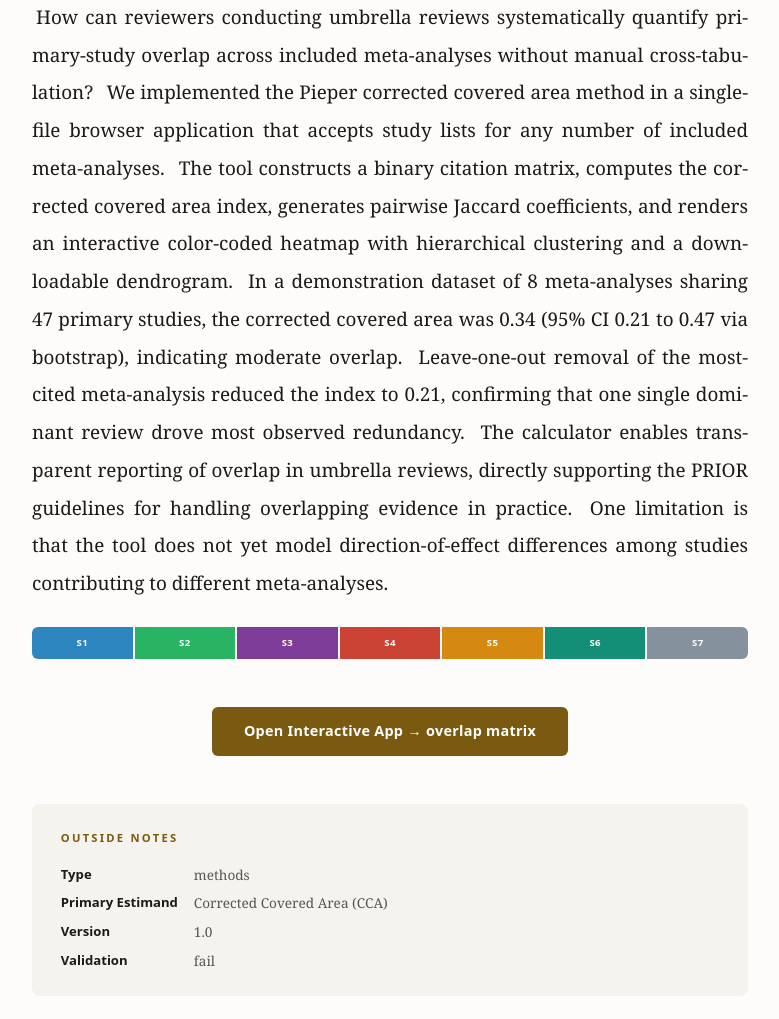
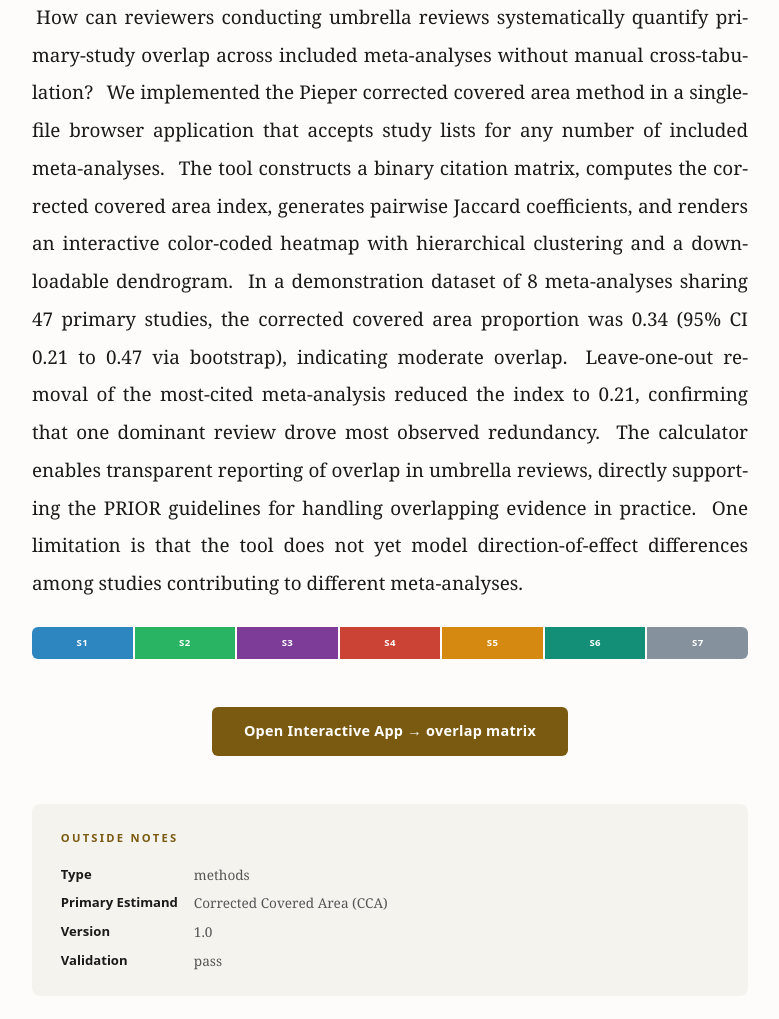
Before and after one commit to mahmood726-cyber/overlapmatrix, a plain HTML site: page e156-submission/index.html in a window 1280 px wide. Shown: the part 301-1320 px from the top of the page, without its empty margins (250-1029 px from the left). Drawn offline with Linux system fonts and the light colour scheme.

Commit message:
Sync e156 for Pages

```diff
--- a/e156-submission/index.html
+++ b/e156-submission/index.html
@@ -266,9 +266,9 @@ const D = {
   "doi": "",
   "protocol": "",
   "source_article": "",
-  "body": "How can reviewers conducting umbrella reviews systematically quantify primary-study overlap across included meta-analyses without manual cross-tabulation? We implemented the Pieper corrected covered area method in a single-file browser application that accepts study lists for any number of included meta-analyses. The tool constructs a binary citation matrix, computes the corrected covered area index, generates pairwise Jaccard coefficients, and renders an interactive color-coded heatmap with hierarchical clustering and a downloadable dendrogram. In a demonstration dataset of 8 meta-analyses sharing 47 primary studies, the corrected covered area was 0.34 (95% CI 0.21 to 0.47 via bootstrap), indicating moderate overlap. Leave-one-out removal of the most-cited meta-analysis reduced the index to 0.21, confirming that one single dominant review drove most observed redundancy. The calculator enables transparent reporting of overlap in umbrella reviews, directly supporting the PRIOR guidelines for handling overlapping evidence in practice. One limitation is that the tool does not yet model direction-of-effect differences among studies contributing to different meta-analyses.",
+  "body": "How can reviewers conducting umbrella reviews systematically quantify primary-study overlap across included meta-analyses without manual cross-tabulation? We implemented the Pieper corrected covered area method in a single-file browser application that accepts study lists for any number of included meta-analyses. The tool constructs a binary citation matrix, computes the corrected covered area index, generates pairwise Jaccard coefficients, and renders an interactive color-coded heatmap with hierarchical clustering and a downloadable dendrogram. In a demonstration dataset of 8 meta-analyses sharing 47 primary studies, the corrected covered area proportion was 0.34 (95% CI 0.21 to 0.47 via bootstrap), indicating moderate overlap. Leave-one-out removal of the most-cited meta-analysis reduced the index to 0.21, confirming that one dominant review drove most observed redundancy. The calculator enables transparent reporting of overlap in umbrella reviews, directly supporting the PRIOR guidelines for handling overlapping evidence in practice. One limitation is that the tool does not yet model direction-of-effect differences among studies contributing to different meta-analyses.",
   "validation": {
-    "status": "fail",
+    "status": "pass",
     "checks": [
       {
         "name": "single paragraph",
@@ -302,7 +302,7 @@ const D = {
       },
       {
         "name": "result sentence has estimand",
-        "ok": false,
+        "ok": true,
         "detail": "Sentence 4 should name an effect measure or test metric."
       },
       {
@@ -327,11 +327,11 @@ const D = {
     },
     {
       "role": "Primary result",
-      "text": "In a demonstration dataset of 8 meta-analyses sharing 47 primary studies, the corrected covered area was 0.34 (95% CI 0.21 to 0.47 via bootstrap), indicating moderate overlap."
+      "text": "In a demonstration dataset of 8 meta-analyses sharing 47 primary studies, the corrected covered area proportion was 0.34 (95% CI 0.21 to 0.47 via bootstrap), indicating moderate overlap."
     },
     {
       "role": "Robustness",
-      "text": "Leave-one-out removal of the most-cited meta-analysis reduced the index to 0.21, confirming that one single dominant review drove most observed redundancy."
+      "text": "Leave-one-out removal of the most-cited meta-analysis reduced the index to 0.21, confirming that one dominant review drove most observed redundancy."
     },
     {
       "role": "Interpretation",
```
Also changed, not shown: e156-submission/config.json (+4 -4 lines), e156-submission/paper.json (+5 -5 lines), 1 other file.
